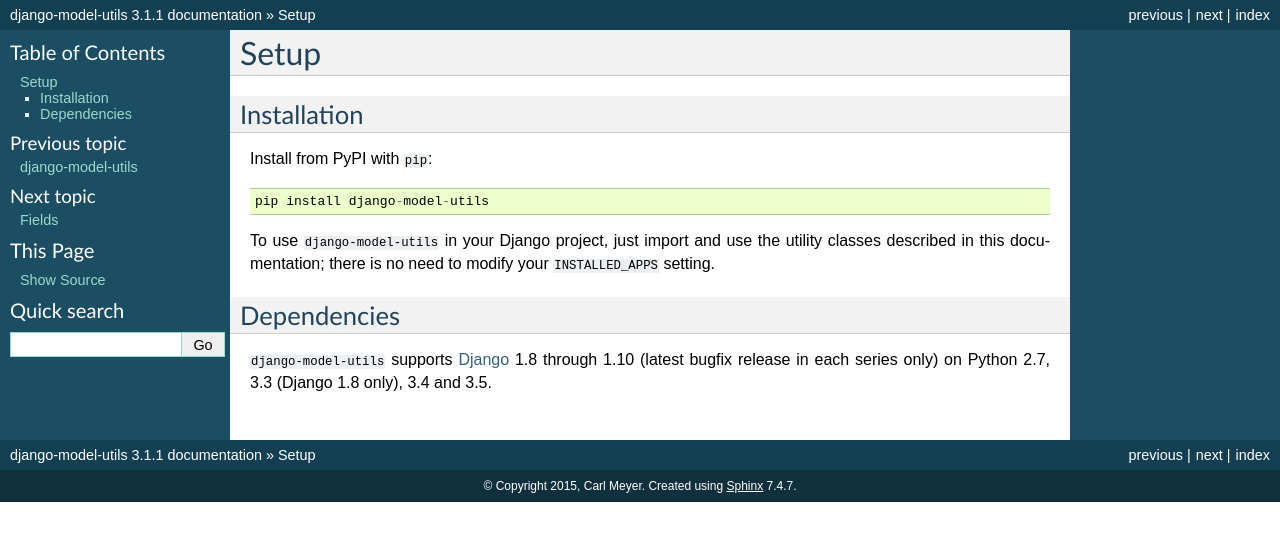
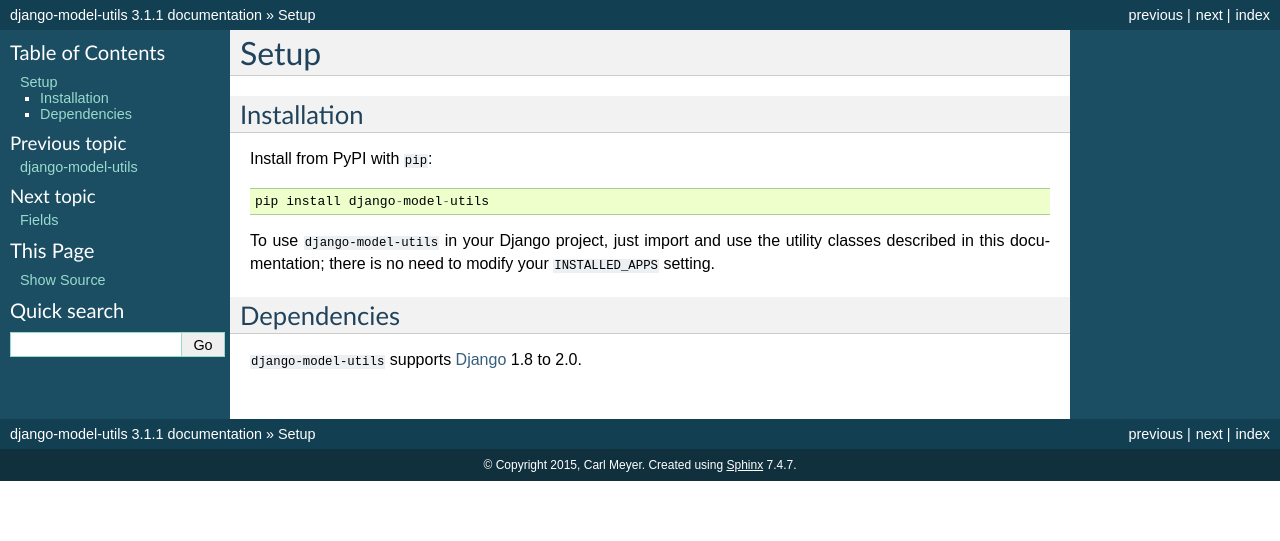
Before and after one commit to jazzband/django-model-utils, a Sphinx documentation site: the page built from docs/setup.rst, in a window 1280 px wide. Shown: the top 541 px of the page. Built offline with Sphinx 7.4.7, drawn with Linux system fonts in a browser that asks for light colours.

Commit message:
Update supported Django versions in setup docs.
Update setup documentation so that it lists all currently supported
versions of Django (see #305).

```diff
--- a/docs/setup.rst
+++ b/docs/setup.rst
@@ -17,7 +17,6 @@
 Dependencies
 ============
 
-``django-model-utils`` supports `Django`_ 1.8 through 1.10 (latest bugfix
-release in each series only) on Python 2.7, 3.3 (Django 1.8 only), 3.4 and 3.5.
+``django-model-utils`` supports `Django`_ 1.8 to 2.0.
 
 .. _Django: http://www.djangoproject.com/
```
